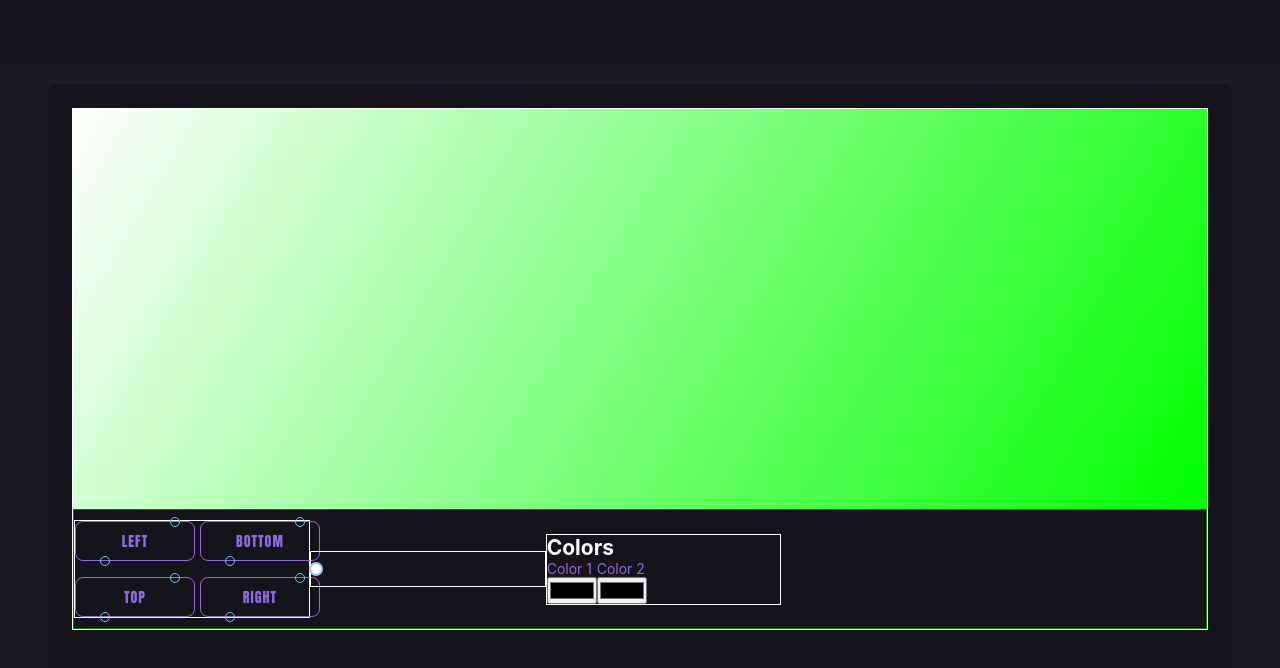
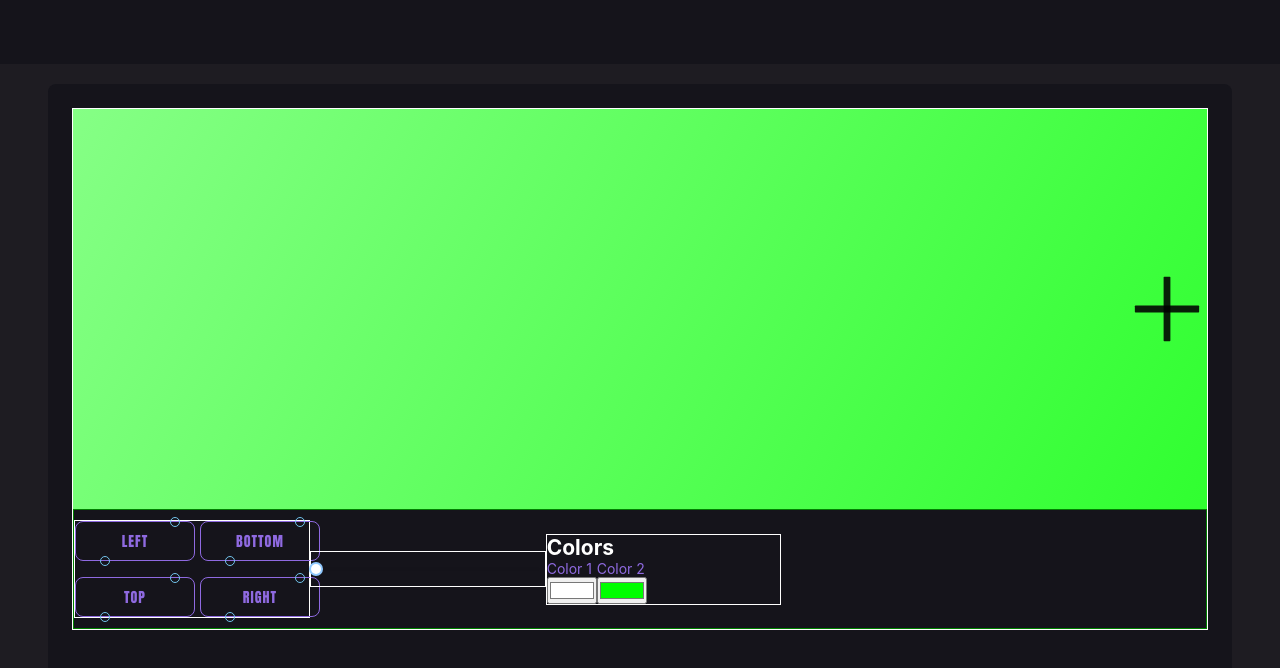
Before and after one commit to Marcelo1080p/gradient, a React (Vite) app: page /generate-gradient in a window 1280 px wide. Shown: the top 668 px of the page. Built offline with nearby package versions, Linux system fonts and the light colour scheme.

Commit message:
criado animacao do background, atualizado button plus

```diff
--- a/package.json
+++ b/package.json
@@ -10,11 +10,13 @@
     "preview": "vite preview"
   },
   "dependencies": {
+    "@ant-design/icons": "^5.4.0",
     "antd": "^5.19.3",
     "axios": "^1.7.2",
     "react": "^18.3.1",
     "react-dom": "^18.3.1",
-    "react-router-dom": "^6.25.1"
+    "react-router-dom": "^6.25.1",
+    "styled-components": "^6.1.12"
   },
   "devDependencies": {
     "@types/react": "^18.3.3",
--- a/src/components/mainLayout/MainLayout.tsx
+++ b/src/components/mainLayout/MainLayout.tsx
@@ -2,7 +2,7 @@ import React from "react";
 import { Layout, theme } from "antd";
 import { HeaderMainLayout } from "./HeaderMainLayout/HeaderMainLayout";
 
-const { Content,  } = Layout;
+const { Content } = Layout;
 
 interface Props {
   children: React.ReactNode;
@@ -11,13 +11,13 @@ interface Props {
 
 export const MainLayout: React.FC<Props> = (props: Props) => {
   const {
-    token: {  borderRadiusLG },
+    token: { borderRadiusLG },
   } = theme.useToken();
 
   return (
-    <Layout style={{background: "#1e1c22", minHeight: "100vh"}}>
+    <Layout style={{ background: "#1e1c22", minHeight: "100vh" }}>
       <HeaderMainLayout />
-      <Content style={{ padding: "20px 48px",  }}>
+      <Content style={{ padding: "20px 48px" }}>
         <div
           style={{
             padding: 24,
--- /dev/null
+++ b/src/pages/generateGradient/Animations/AnimeBackground.tsx
@@ -0,0 +1,17 @@
+import { keyframes, css } from "styled-components";
+
+export class AnimatedBackground {
+  static BackgroundTransition(duration: number, infinite: boolean) {
+    return css`
+      ${keyframes`
+        from {
+          background-position: 0% 50%;
+        }
+        to {
+          background-position: 100% 0%;
+        }
+      `}
+      ${duration}s ${infinite ? "infinite" : "forwards"}
+    `;
+  }
+}
--- a/src/pages/generateGradient/Generate/Generate.tsx
+++ b/src/pages/generateGradient/Generate/Generate.tsx
@@ -21,43 +21,67 @@ export const Generate: React.FC = () => {
     alignItems: "center",
   };
 
-  // Inicializa o estado colors com o número de componentes Colors
-  const [colors, setColors] = useState<string[]>(["#ffffff", "#0f0"]);
-  const [direction, setDirection] = useState<string>("120deg");
+  const [colors, setColors] = useState<string[]>(["#ffffff", "#00ff00"]);
+  const [direction, setDirection] = useState<number>(120);
 
-  function onChangeBackground(index: number, event: React.ChangeEvent<HTMLInputElement>) {
+  console.log(colors)
+  function onChangeBackground(
+    index: number,
+    event: React.ChangeEvent<HTMLInputElement>
+  ) {
     const newColor = event.target.value;
     const updatedColors = [...colors];
     updatedColors[index] = newColor;
     setColors(updatedColors);
   }
 
-  const linearGradient = `linear-gradient(${direction}, ${colors.join(", ")})`;
+  function onChangeDirection(value: number | number[]) {
+    const directionValue = Array.isArray(value) ? value[0] : value;
+    linearGradient = `linear-gradient(${directionValue}deg, ${colors.join(
+      ", "
+    )})`;
+    setDirection(directionValue);
+  }
+
+  function addNewColor() {
+    setColors([...colors, "#FF00FF"]);
+  }
+
+  let linearGradient = `linear-gradient(${direction}deg, ${colors.join(", ")})`;
 
   return (
     <Row style={styleGenerate}>
       <Col span={24}>
-        <GradientMain linearGradient={linearGradient} />
+        <GradientMain onChange={addNewColor} linearGradient={linearGradient} />
       </Col>
       <Col style={styleMainCol} span={24}>
-        <Col span={5} style={{ display: "flex", gap: "0.5rem", border: "1px solid white" }}>
+        <Col
+          span={5}
+          style={{ display: "flex", gap: "0.5rem", border: "1px solid white" }}
+        >
           <Col span={12} style={styleBtns}>
-            <ButtonDirection title="Left" onClick={() => setDirection("to left")} />
-            <ButtonDirection title="Top" onClick={() => setDirection("to top")} />
+            <ButtonDirection title="Left" onClick={() => setDirection(270)} />
+            <ButtonDirection title="Top" onClick={() => setDirection(0)} />
           </Col>
           <Col span={12} style={styleBtns}>
-            <ButtonDirection title="Bottom" onClick={() => setDirection("to bottom")} />
-            <ButtonDirection title="Right" onClick={() => setDirection("to right")} />
+            <ButtonDirection title="Bottom" onClick={() => setDirection(180)} />
+            <ButtonDirection title="Right" onClick={() => setDirection(90)} />
           </Col>
         </Col>
         <Col span={5} style={{ border: "1px solid white" }}>
-          <SliderGradient />
+          <SliderGradient onChangeDirection={onChangeDirection} />
         </Col>
         <Col span={5} style={{ border: "1px solid white", color: "white" }}>
           <h2>Colors</h2>
-          <section style={{ display: "flex" }}>
-            <Colors numColor="1" onChange={(e) => onChangeBackground(0, e)} />
-            <Colors numColor="2" onChange={(e) => onChangeBackground(1, e)} />
+          <section style={{ display: "flex", flexWrap: "wrap" }}>
+            {colors.map((color, index) => (
+              <Colors
+                value={color}
+                key={index}
+                numColor={`${index+1}`.toString()}
+                onChange={(e) => onChangeBackground(index, e)}
+              />
+            ))}
           </section>
         </Col>
       </Col>
--- a/src/pages/generateGradient/Generate/buttonDirection/ButtonDirection.tsx
+++ b/src/pages/generateGradient/Generate/buttonDirection/ButtonDirection.tsx
@@ -7,5 +7,9 @@ interface Props {
 }
 
 export const ButtonDirection: React.FC<Props> = ({ title, onClick }) => {
-  return <p className="btnDirection" onClick={onClick}>{title}</p>;
+  return (
+    <p className="btnDirection" onClick={onClick}>
+      {title}
+    </p>
+  );
 };
--- a/src/pages/generateGradient/Generate/colors/Colors.tsx
+++ b/src/pages/generateGradient/Generate/colors/Colors.tsx
@@ -3,16 +3,17 @@ import React from "react";
 interface Props {
   numColor: string;
   onChange: (event: React.ChangeEvent<HTMLInputElement>) => void;
+  value: string;
 }
 export const Colors: React.FC<Props> = (props: Props) => {
+  const styleColorContainer: React.CSSProperties = {
+    color: "#8f6ae1",
+  };
 
-    const styleColorContainer: React.CSSProperties = {
-        color: "#8f6ae1",
-    }
   return (
-    <section style={styleColorContainer} >
+    <section style={styleColorContainer}>
       <p>Color {props.numColor}</p>
-      <input type="color" onChange={props.onChange}/>
+      <input type="color" onChange={props.onChange} value={props.value} />
     </section>
   );
 };
--- /dev/null
+++ b/src/pages/generateGradient/Generate/gradient/GradientMain.css
@@ -0,0 +1,10 @@
+.plus-color {
+  transition: 0.3s all;
+}
+
+.plus-color:hover {
+  cursor: pointer;
+  color: white;
+  background-color: rgba(0, 0, 0, 0.849);
+  transform: scale(1.05);
+}
--- a/src/pages/generateGradient/Generate/gradient/GradientMain.tsx
+++ b/src/pages/generateGradient/Generate/gradient/GradientMain.tsx
@@ -1,15 +1,42 @@
+import "./GradientMain.css";
+import { PlusOutlined } from "@ant-design/icons";
 import React from "react";
+import { AnimatedBackground } from "../../Animations/AnimeBackground";
+import styled from "styled-components";
 
 interface GradientMainProps {
   linearGradient: string;
+  onChange: () => void;
 }
 
-export const GradientMain: React.FC<GradientMainProps> = ({ linearGradient }) => {
+const AnimatedDiv = styled.div`
+  background-size: 300% 300% !important;
+  animation: ${AnimatedBackground.BackgroundTransition(10, true)};
+`;
+
+export const GradientMain: React.FC<GradientMainProps> = ({
+  linearGradient,
+  onChange,
+}) => {
   const style: React.CSSProperties = {
     background: linearGradient,
-    height: "400px", // ou qualquer altura que você desejar
-    width: "100%", // ou qualquer largura que você desejar
+    height: "400px",
+    width: "100%",
+    display: "flex",
+    justifyContent: "flex-end",
   };
 
-  return <div style={style}></div>;
+  const stylePlus: React.CSSProperties = {
+    fontSize: "5rem",
+  };
+
+  return (
+    <AnimatedDiv style={style}>
+      <PlusOutlined
+        onClick={onChange}
+        className="plus-color"
+        style={stylePlus}
+      />
+    </AnimatedDiv>
+  );
 };
--- a/src/pages/generateGradient/Generate/slide/SliderGradient.tsx
+++ b/src/pages/generateGradient/Generate/slide/SliderGradient.tsx
@@ -1,13 +1,21 @@
-
 import React from "react";
 import { Slider } from "antd";
 
-export const SliderGradient: React.FC = () => {
-  return <Slider min={2} max={360}
+interface Props {
+  onChangeDirection: (value: number | number[]) => void;
+}
 
-  styles={{
-    track: {
-        background: "#8f6ae1"
-    }
-  }}/>;
+export const SliderGradient: React.FC<Props> = (props: Props) => {
+  return (
+    <Slider
+    onChange={props.onChangeDirection}
+      min={2}
+      max={360}
+      styles={{
+        track: {
+          background: "#8f6ae1",
+        },
+      }}
+    />
+  );
 };
```
Also changed, not shown: src/components/mainLayout/HeaderMainLayout/HeaderMainLayout.tsx (+8 -8 lines), 1 other file (tests, documents, lock files or other folders).
